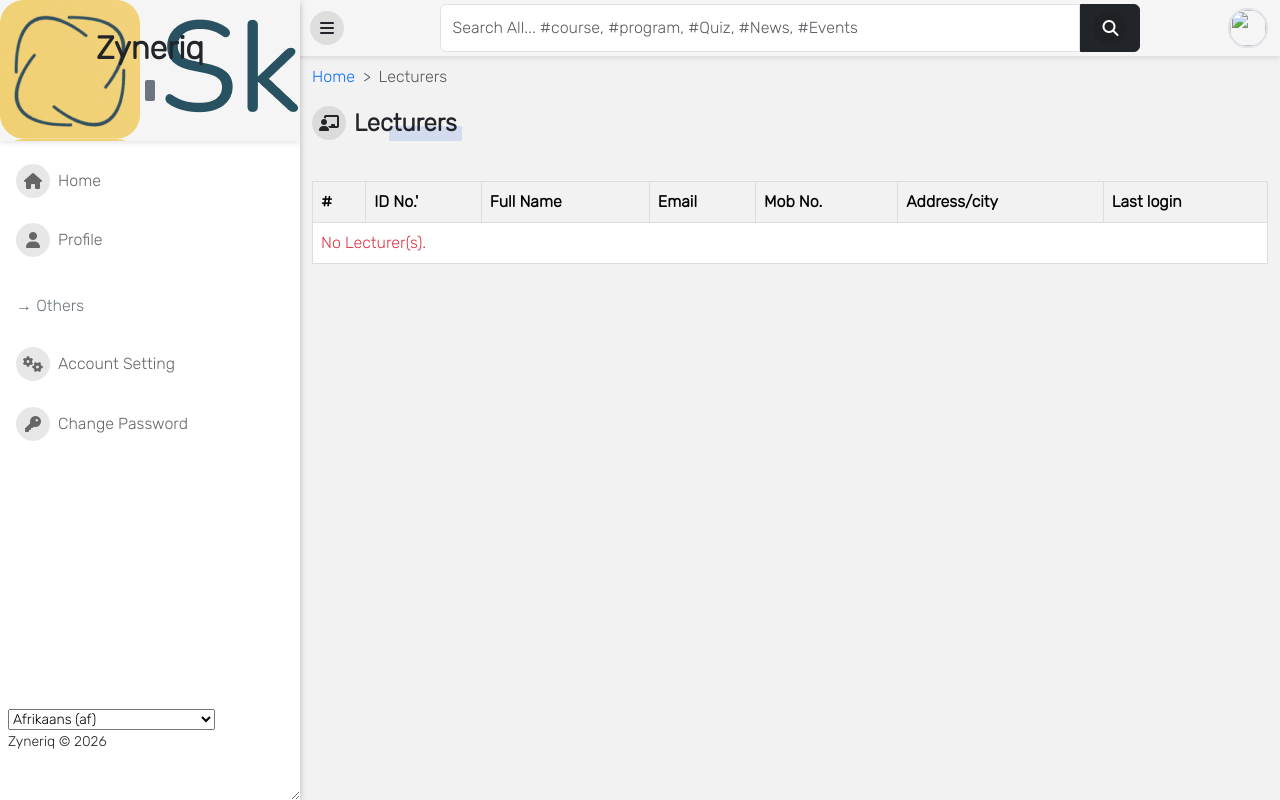
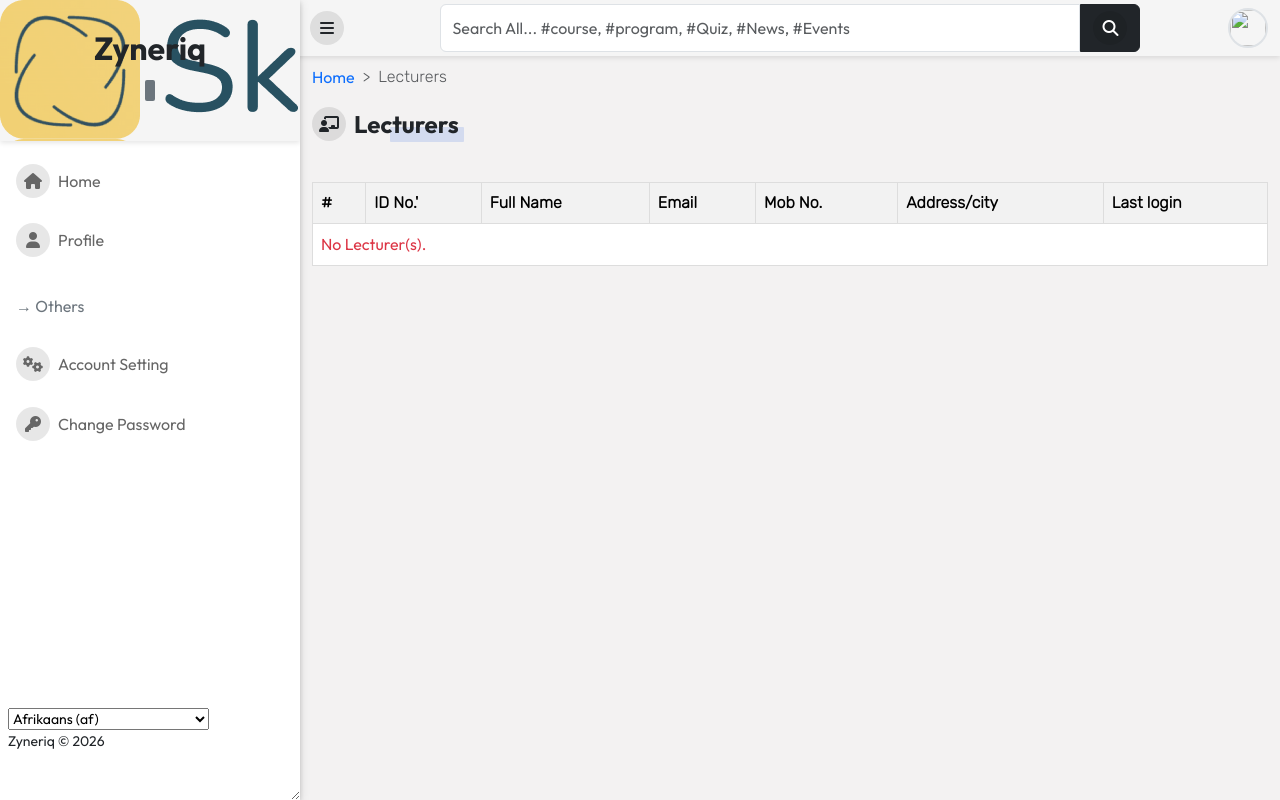
Before and after one commit to dev0918/LMS, a Django app: template templates/accounts/lecturer_list.html in a window 1280 px wide. Run offline with Django 3.2, Linux system fonts and the light colour scheme; the template is opened without the code that fills it, so the values that code supplies are empty; some libraries are stand-ins or nearby versions.

Commit message:
Update global UI font to Outfit

```diff
--- a/templates/base.html
+++ b/templates/base.html
@@ -19,6 +19,20 @@
     <link rel="stylesheet" type="text/css" href="{% static 'vendor/bootstrap-5.3.2/css/bootstrap.min.css' %}">
 
     <link rel="stylesheet" type="text/css" href="{% static 'css/style.min.css' %}">
+
+    <!-- Google Fonts: Outfit -->
+    <link rel="preconnect" href="https://fonts.googleapis.com">
+    <link rel="preconnect" href="https://fonts.gstatic.com" crossorigin>
+    <link href="https://fonts.googleapis.com/css2?family=Outfit:wght@300;400;500;600;700&display=swap" rel="stylesheet">
+    <style>
+        :root {
+            --bs-body-font-family: 'Outfit', sans-serif;
+            --bs-font-sans-serif: 'Outfit', sans-serif;
+        }
+        body, h1, h2, h3, h4, h5, h6, p, a, span, button, input, select, textarea {
+            font-family: 'Outfit', sans-serif !important;
+        }
+    </style>
 
     <!-- <script src="https://js.stripe.com/v3/"></script> -->
     {% block header %}{% endblock %}
```
